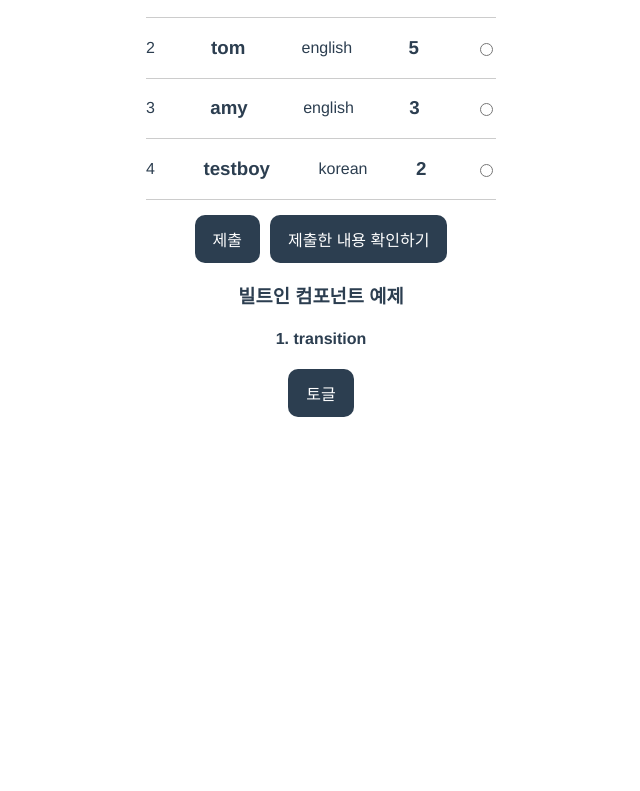
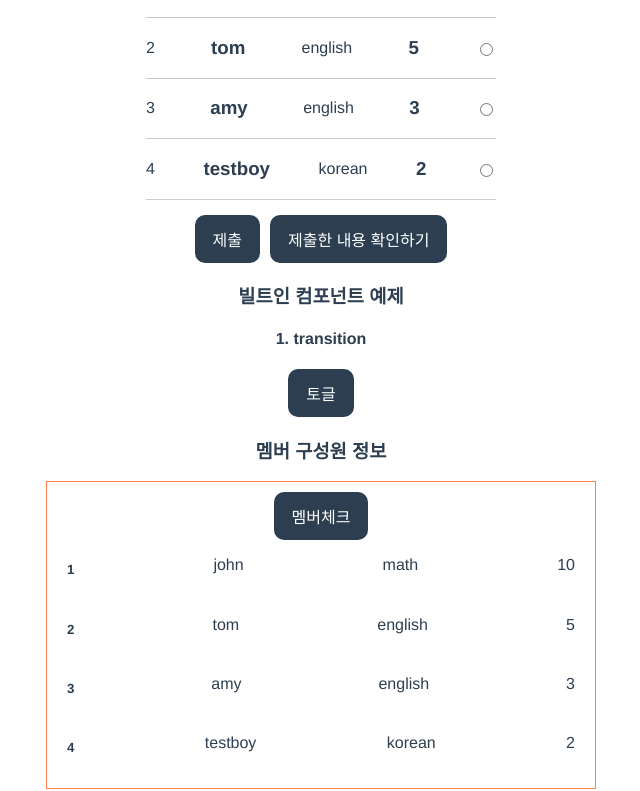
Before and after one commit to sseol1112/vue-practice01, a Vue app: page / in a window 1280 px wide. Shown: the part 1234-2025 px from the top of the page, without its empty margins (319-959 px from the left). Before the commit the page ends 1667 px from the top, so only its background shows below. Built offline with nearby package versions, Linux system fonts and the light colour scheme.

Commit message:
component 테스트

```diff
--- a/src/App.vue
+++ b/src/App.vue
@@ -51,7 +51,6 @@
 
         <!-- component 사용 -->
         <ListItem :testProp="arrayVue" :user="userInfo"></ListItem>
-
         <!-- 이미지 -->
         <!-- <div class="img_wrap">
           <img src="./assets/logo.png" />
@@ -70,12 +69,15 @@
             </li>
           </ul>
         </div>
+        <!-- test-component -->
+        <TestComp :member="arrayVue"></TestComp>
     </div>
 </template>
 
 <script>
 import ListItem from './components/ListItem.vue';
 import CalcTemplate from './components/CalcTemplate.vue';
+import TestComp from './components/TestComp.vue';
 
 export default {
   name: 'App',
@@ -117,7 +119,8 @@ export default {
   },
   components: {
     ListItem,
-    CalcTemplate
+    CalcTemplate,
+    TestComp
   },
   methods : {
     plus() {
@@ -137,7 +140,6 @@ export default {
     },
     chkData() {
       let chkArray = this.checkedData;
-      console.log(chkArray.length);
       document.querySelector('.checkbox_wrap strong').innerText = chkArray;
       document.querySelector('.checkbox_wrap strong').style.color = "blue"
     }
--- a/src/components/ListItem.vue
+++ b/src/components/ListItem.vue
@@ -17,9 +17,11 @@
         <button class="btn" id="submit" @click="submitSelected">제출</button>
         <button class="btn" id="getter" @click="getSelectedResult">제출한 내용 확인하기</button>
     </div>
-    <div class="getter-result">
-        <p class="result"></p>
-    </div>
+    <Transition>
+        <div class="getter-result">
+            <p class="result"></p>
+        </div>
+    </Transition>
 </template>
 
 <script>
@@ -45,7 +47,7 @@ export default {
             user.append(this.userName.name);
         },
         submitSelected() {
-            let selectedList = document.querySelector('.info-area input[type=radio]:checked').closest('li');
+            let selectedList =document.querySelector('.info-area input[type=radio]:checked').closest('li');
             let selectedNum = selectedList.querySelector('span').innerText;
             let selectedName = selectedList.querySelector('.name').innerText;
             let selectedSubject = selectedList.querySelector('.subject').innerText;
--- /dev/null
+++ b/src/components/TestComp.vue
@@ -0,0 +1,45 @@
+!<template>
+    <h3>멤버 구성원 정보</h3>
+    <ul class="members">
+        <button @click="checkMemeber">멤버체크</button>
+        <li v-for="i in member" :key="i">
+            <h5>{{ i.number }}</h5>
+            <p>{{ i.name }}</p>
+            <p>{{ i.subject }}</p>
+            <p>{{ i.level }}</p>
+        </li>
+    </ul>
+    <div class="member-result"></div>
+</template>
+
+<script>
+export default {
+    name : 'test-component',
+    data() {
+        return {
+            test : '',
+            item : this.member
+        }
+    },
+    props : {
+        member : Array
+    },
+    methods : {
+        checkMemeber() {
+            const result = document.querySelector(".member-result");
+            const itemConvert = JSON.stringify(this.item);
+            let html = '';
+            html += '<br><strong>타이틀</strong>';
+            html += '<div>' + itemConvert + '</div>';
+
+            // result.append(itemConvert);
+            result.insertAdjacentHTML('beforeend',html); // jQuery의 append()와 같은 역할
+        }
+    }
+}
+</script>
+
+<style>
+    .members {border:1px solid coral; padding:10px 20px;}
+    .members li {display: flex; justify-content: space-between;}
+</style>
```
